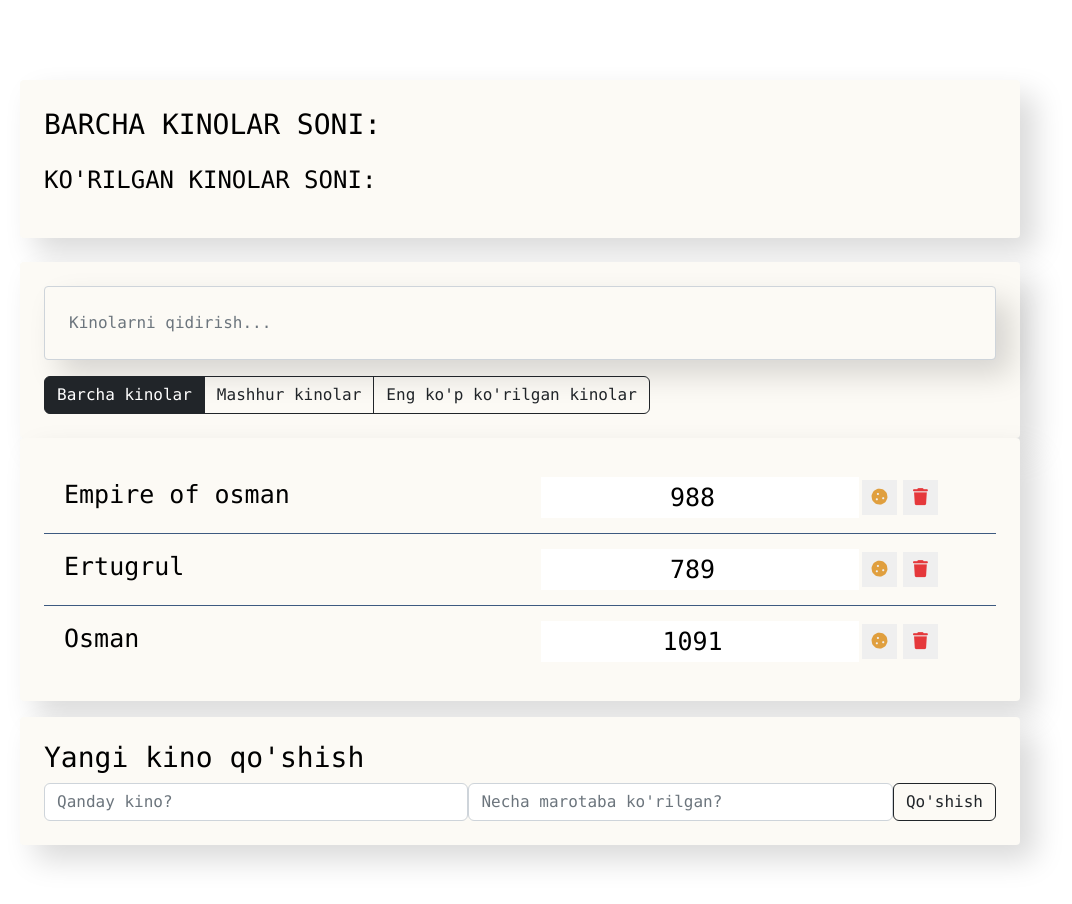
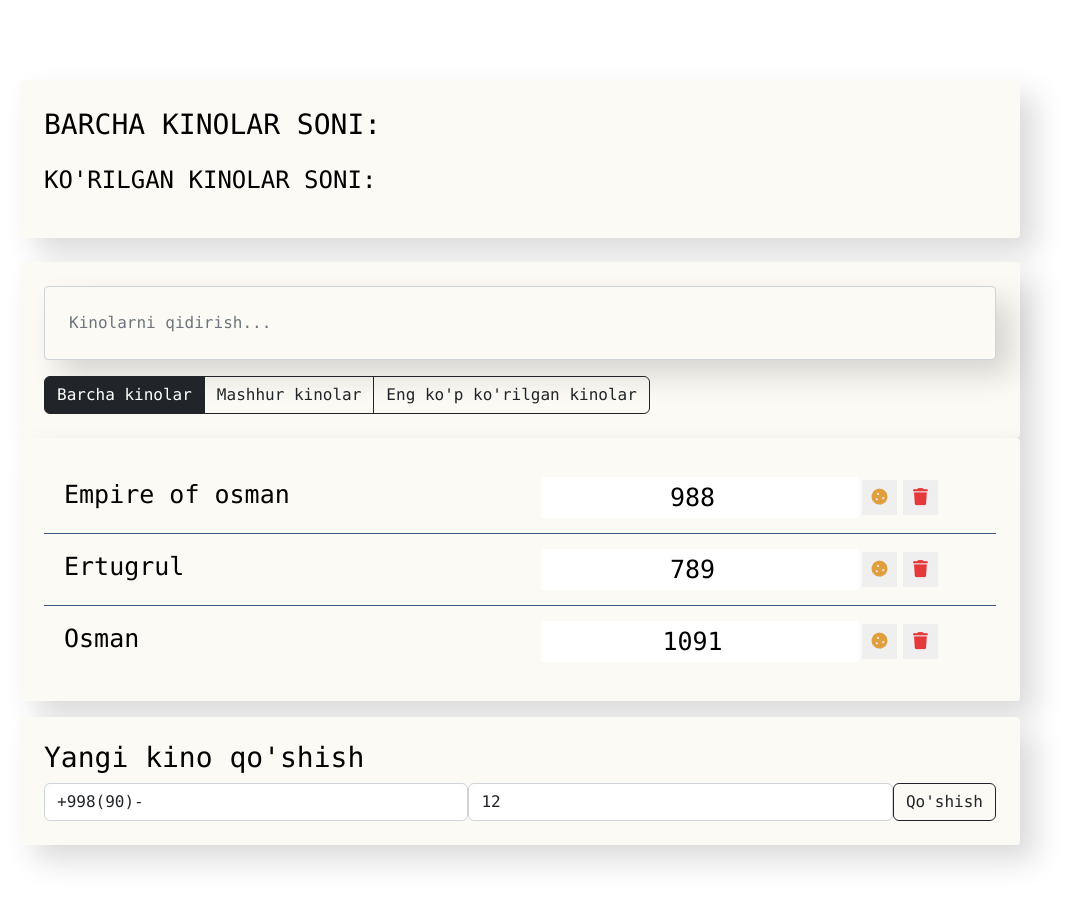
Before and after one commit to DilmurodjonT/react_movie, a React (Create React App) app: page / in a window 1280 px wide. Shown: the top 904 px of the page, without its empty margins (120-1192 px from the left). Built offline with nearby package versions, Linux system fonts and the light colour scheme.

Commit message:
add input

```diff
--- a/src/components/movies-add-form/Movies-add-form.jsx
+++ b/src/components/movies-add-form/Movies-add-form.jsx
@@ -1,7 +1,24 @@
-import React from "react";
+import React, { Component } from "react";
 import "./Movies-add-form.css";
 
-const MoviesAddForm = () => {
+class MoviesAddForm extends Component {
+  constructor(props) {
+    super(props);
+    this.state = {
+      name: "+998(90)-",
+      views: "12",
+    };
+  }
+
+  changeHandlerInput = (e) => {
+    this.setState({
+      [e.target.name]: e.target.value,
+    });
+  };
+
+  render() {
+    const { name, views } = this.state;
+
     return (
       <div className="movies-add-form">
         <h3>Yangi kino qo'shish</h3>
@@ -10,11 +27,17 @@ const MoviesAddForm = () => {
             type="text"
             className="form-control new-post-label"
             placeholder="Qanday kino?"
+            onChange={this.changeHandlerInput}
+            name="name"
+            value={name}
           />
           <input
             type="number"
             className="form-control new-post-label"
             placeholder="Necha marotaba ko'rilgan?"
+            onChange={this.changeHandlerInput}
+            name="views"
+            value={views}
           />
           <button type="submit" className="btn btn-outline-dark">
             Qo'shish
@@ -22,6 +45,7 @@ const MoviesAddForm = () => {
         </form>
       </div>
     );
-};
+  }
+}
 
 export default MoviesAddForm;
```
Lines whose indentation alone changed are shown as unchanged.
